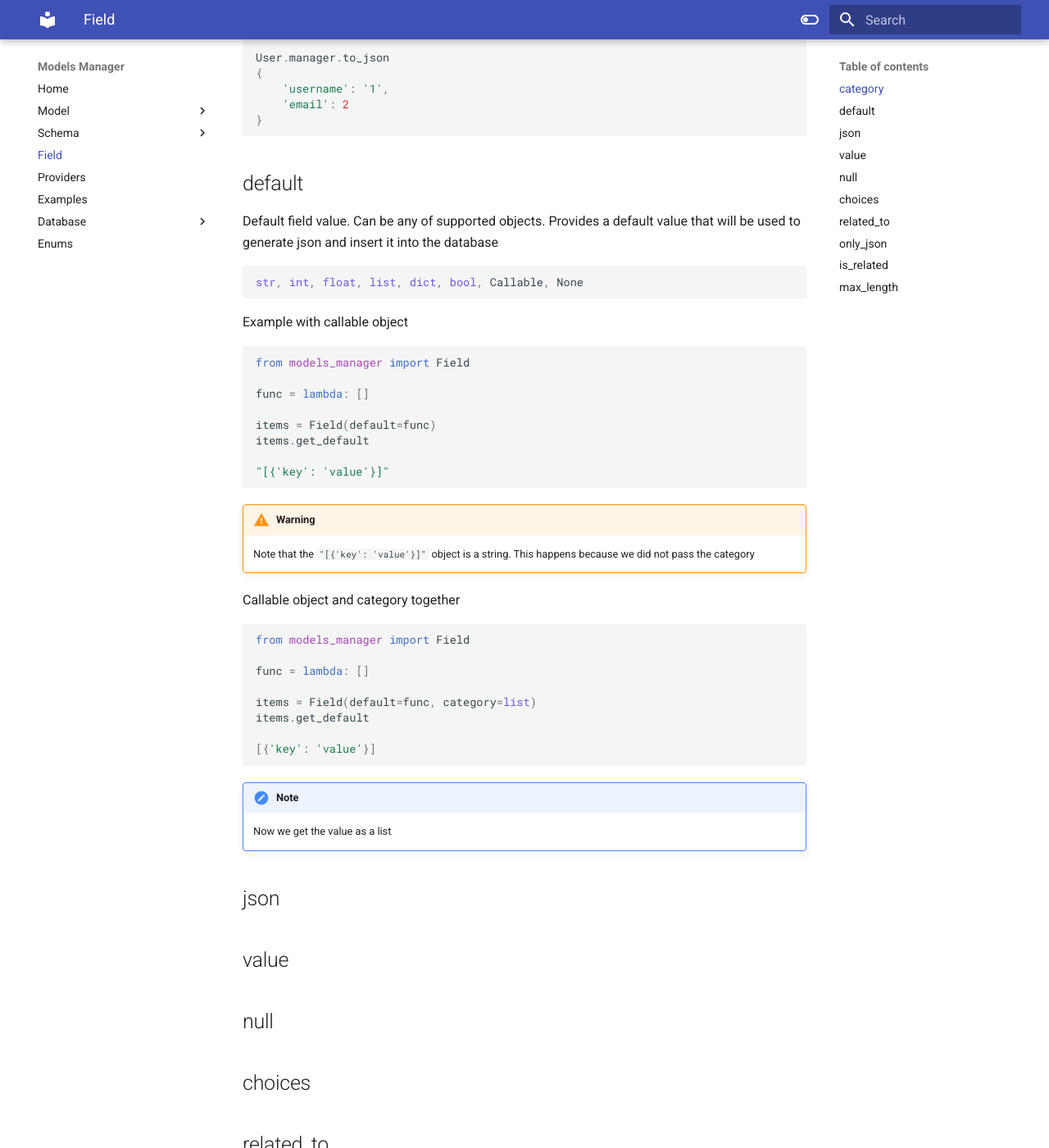
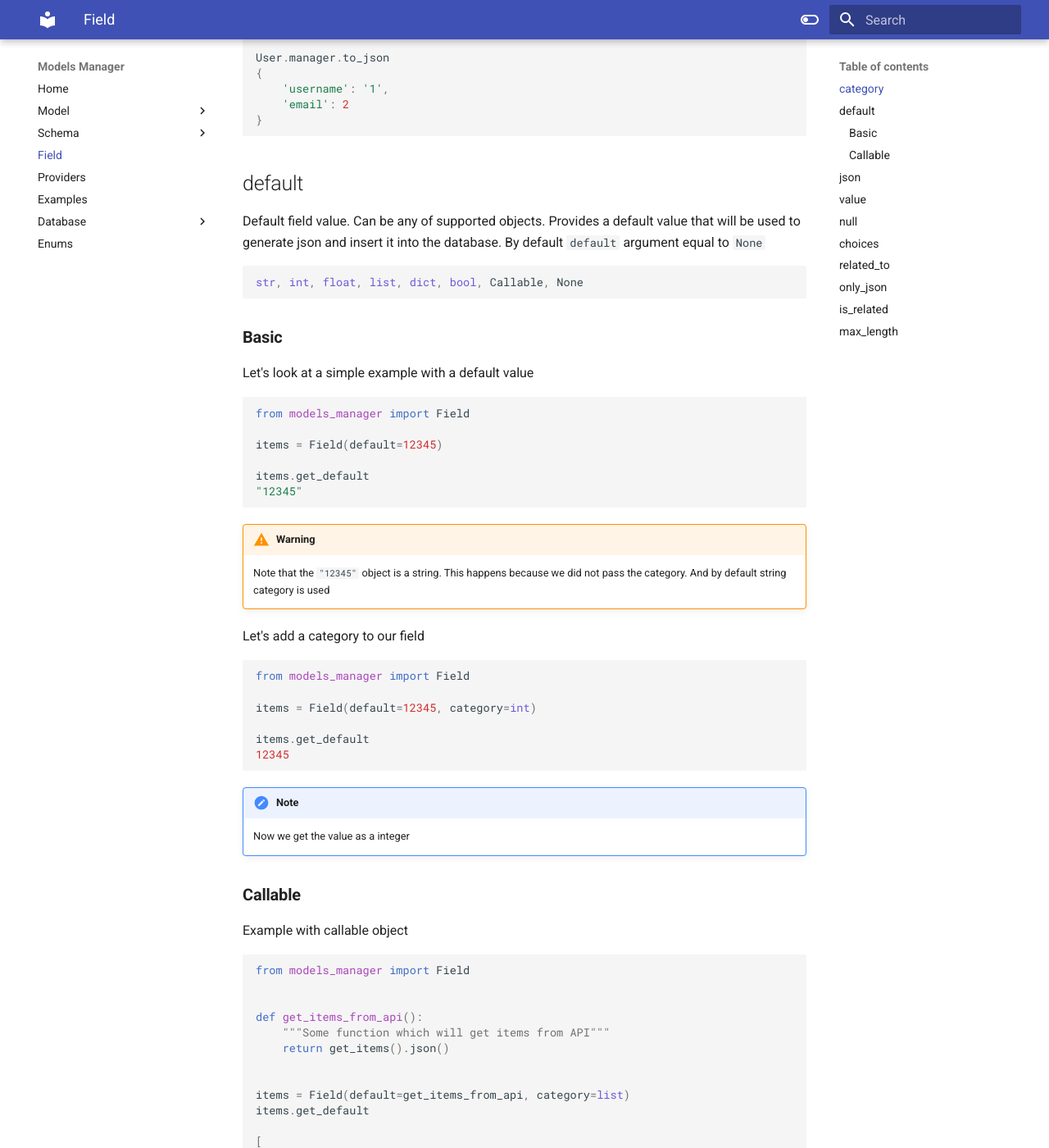
Before and after one commit to Nikita-Filonov/models_manager, an MkDocs documentation site: the page built from docs/field.md, in a window 1280 px wide and 1400 px high, scrolled down 949 px. Shown: the whole window at 82% size. Built offline with MkDocs 1.6.1 and Material for MkDocs 9.7.7, drawn with Linux system fonts in a browser that asks for light colours; some of the changed text lies outside the part shown.

Commit message:
json docs

````diff
--- a/docs/field.md
+++ b/docs/field.md
@@ -37,52 +37,131 @@
 default
 ---
 Default field value. Can be any of supported objects. Provides a default value that will be used to generate json and
-insert it into the database
+insert it into the database. By default `default` argument equal to `None`
 
 ```python
 str, int, float, list, dict, bool, Callable, None
 ```
+
+### **Basic**
+
+Let's look at a simple example with a default value
+
+```python
+from models_manager import Field
+
+items = Field(default=12345)
+
+items.get_default
+"12345"
+```
+
+!!! warning
+
+    Note that the `"12345"` object is a string.
+    This happens because we did not pass the category.
+    And by default string category is used
+
+Let's add a category to our field
+
+```python
+from models_manager import Field
+
+items = Field(default=12345, category=int)
+
+items.get_default
+12345
+```
+
+!!! note
+
+    Now we get the value as a integer
+
+### **Callable**
 
 Example with callable object
 
 ```python
 from models_manager import Field
 
-func = lambda: []
 
-items = Field(default=func)
+def get_items_from_api():
+    """Some function which will get items from API"""
+    return get_items().json()
+
+
+items = Field(default=get_items_from_api, category=list)
 items.get_default
 
-"[{'key': 'value'}]"
+[
+    {'key': 'value1'},
+    {'key': 'value2'},
+    {'key': 'value3'}
+]
 ```
 
-!!! warning
+Let's explain what's going on here. The `get_items_from_api` function gets a list of items and this function is callable
+object . This function is calling when we call the `get_default` method
 
-    Note that the `"[{'key': 'value'}]"` object is a string.
-    This happens because we did not pass the category
 
-Callable object and category together
+json
+---
+The `json` argument is responsible for how the field in json will be named. Json argument is using when generating json
+and schema. Let's take a simple example.
+
+Imagine we have a user object
+
+```json
+{
+  "id": 1,
+  "firstName": "some",
+  "lastName": "other"
+}
+```
+
+Let's create a model that will describe the user object above.
 
 ```python
-from models_manager import Field
+from models_manager import Field, Model
 
-func = lambda: []
 
-items = Field(default=func, category=list)
-items.get_default
+class User(Model):
+    id = Field(json='id')
+    first_name = Field(json='firstName')
+    last_name = Field(json='lastName')
 
-[{'key': 'value'}]
+
+User.manager.to_json
+{
+    'id': None,
+    'firstName': None,
+    'lastName': None
+}
 ```
 
 !!! note
 
-    Now we get the value as a list
+    Pay attention to how the model fields are naming in
+    the class and in json. The naming is different, because,
+    as a rule, the front end requires fields named in the
+    javascript style, but we work with Python code and the
+    javascript style is not suitable
 
-json
----
+```python
+from models_manager import Field, Model
+
+
+class GoodUser(Model):
+    first_name = Field(json='firstName')  # good
+
+
+class BadUser(Model):
+    firstName = Field(json='firstName')  # very bad
+```
 
 value
 ---
+
 
 null
 ---
````
